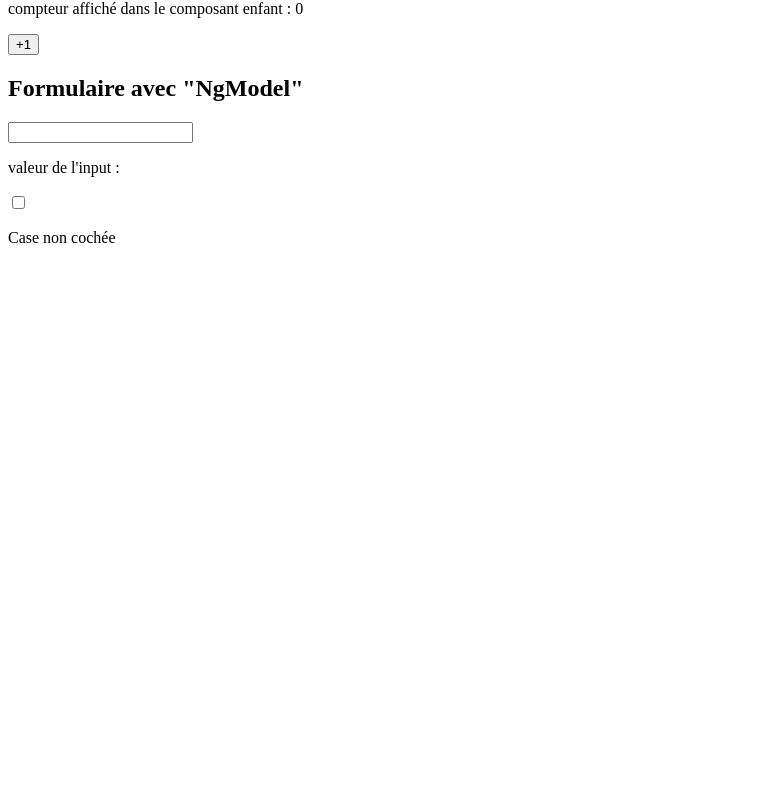
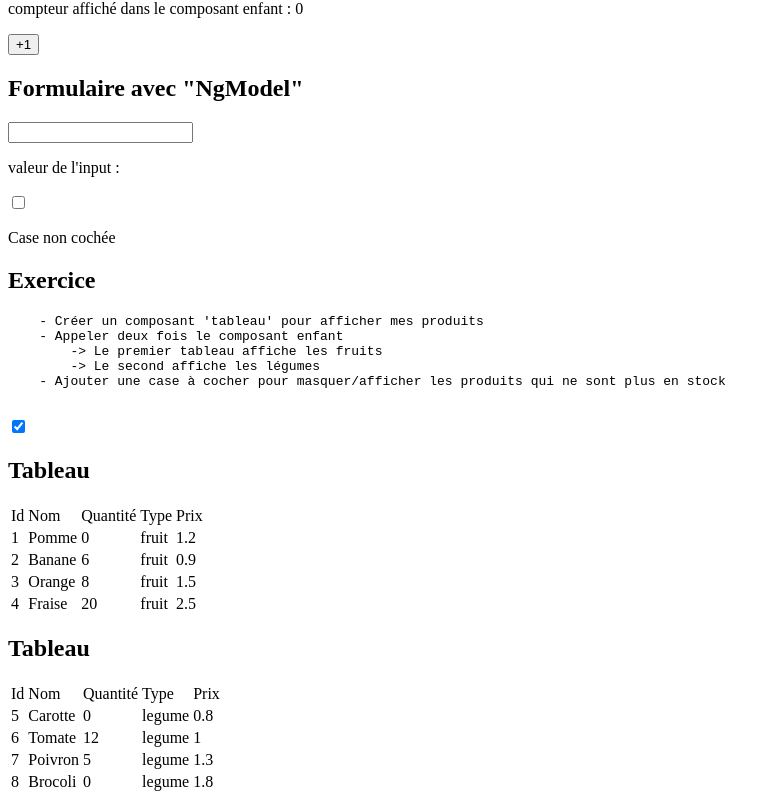
Before and after one commit to kevinLabarre/20250616_angular, an Angular app: page / in a window 1280 px wide. Shown: the part 3700-4502 px from the top of the page, without its empty margins (0-780 px from the left). Before the commit the page ends 3963 px from the top, so only its background shows below. Built offline with nearby package versions, Linux system fonts and the light colour scheme.

Commit message:
correction exercice

```diff
--- a/src/app/app.component.html
+++ b/src/app/app.component.html
@@ -20,3 +20,6 @@
 
 <!-- Composant: Formulaire avec "ngModel" -->
 <app-input />
+
+<!-- EXERCIE Fruits -->
+<app-exercice />
--- a/src/app/app.component.ts
+++ b/src/app/app.component.ts
@@ -6,10 +6,11 @@
 import { PropertyBindingAndEventBindingComponent } from "./components/property-binding-and-event-binding/property-binding-and-event-binding.component";
 import { CountComponent } from "./components/count/count.component";
 import { InputComponent } from "./components/input/input.component";
+import { ExerciceComponent } from "./components/exercice/exercice.component";
 
 @Component({
   selector: 'app-root',
-  imports: [DirectiveIfComponent, DirecticeForComponent, PropertyBindingAndEventBindingComponent, CountComponent, InputComponent],
+  imports: [DirectiveIfComponent, DirecticeForComponent, PropertyBindingAndEventBindingComponent, CountComponent, InputComponent, ExerciceComponent],
   // template: `
   //   <section>
   //     <h1>Bienvenue sur mon application angular !</h1>
--- a/src/app/components/exercice/exercice.component.html
+++ b/src/app/components/exercice/exercice.component.html
@@ -9,4 +9,9 @@
     - Ajouter une case à cocher pour masquer/afficher les produits qui ne sont plus en stock
   </pre>
 
+  <input type="checkbox" [(ngModel)]="displayHorsStock" />
+
+  <app-tableau [produits]="fruits" />
+  <app-tableau [produits]="legumes" />
+
 </section>
--- a/src/app/components/exercice/exercice.component.ts
+++ b/src/app/components/exercice/exercice.component.ts
@@ -1,14 +1,18 @@
 import { Component } from '@angular/core';
+import { TableauComponent } from "../tableau/tableau.component";
+import { FormsModule } from '@angular/forms';
 
 @Component({
   selector: 'app-exercice',
-  imports: [],
+  imports: [TableauComponent, FormsModule],
   templateUrl: './exercice.component.html',
   styleUrl: './exercice.component.css'
 })
 export class ExerciceComponent {
 
   constructor() { }
+
+  displayHorsStock: boolean = true;
 
   produits: any[] = [
     { id: 1, nom: 'Pomme', quantite: 0, type: 'fruit', prix: 1.2 },
@@ -21,8 +25,22 @@
     { id: 8, nom: 'Brocoli', quantite: 0, type: 'legume', prix: 1.8 }
   ];
 
-  // J'ai trier pour garder tous les fruits
-  fruits = this.produits.filter((produit) => produit.type === "fruit")
 
+  get fruits() {
+    if (this.displayHorsStock) {
+      //Trie pour garder QUE les fruits
+      return this.produits.filter((produit) => produit.type === "fruit")
+    } else {
+      return this.produits.filter((produit) => produit.type === "fruit" && produit.quantite > 0)
+    }
+  }
+
+  get legumes() {
+    if (this.displayHorsStock) {
+      return this.produits.filter((produit) => produit.type === "legume")
+    } else {
+      return this.produits.filter((produit) => produit.type === "legume" && produit.quantite > 0)
+    }
+  }
 
 }
--- /dev/null
+++ b/src/app/components/tableau/tableau.component.html
@@ -0,0 +1,29 @@
+<section>
+  <h2>Tableau</h2>
+  <table>
+    <thead>
+      <tr>
+        <td>Id</td>
+        <td>Nom</td>
+        <td>Quantité</td>
+        <td>Type</td>
+        <td>Prix</td>
+      </tr>
+    </thead>
+    <tbody>
+      @for(p of produits ; track p.id){
+      <tr>
+        <td>{{p.id}}</td>
+        <td>{{p.nom}}</td>
+        <td>{{p.quantite}}</td>
+        <td>{{p.type}}</td>
+        <td>{{p.prix}}</td>
+      </tr>
+      } @empty {
+      <tr>
+        <td colspan="5">Aucun produit</td>
+      </tr>
+      }
+    </tbody>
+  </table>
+</section>
```
Also changed, not shown: src/app/components/tableau/tableau.component.ts (added, +13 -0 lines), src/app/components/tableau/tableau.component.css (added), 1 other file (tests, documents, lock files or other folders).
